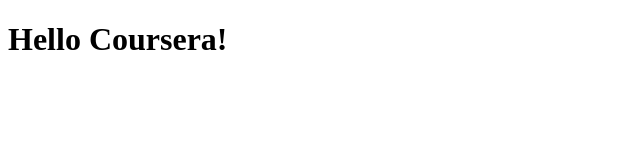
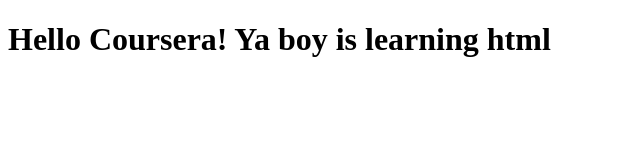
Before and after one commit to amccook23/coursera-test2, a plain HTML site: page site/index.html in a window 1280 px wide. Shown: the whole page, without its empty margins (0-640 px from the left). Drawn offline with Linux system fonts and the light colour scheme.

Commit message:
Small addition to page.

```diff
--- a/site/index.html
+++ b/site/index.html
@@ -4,6 +4,6 @@
 	<title>Hello Coursera!</title>
 </head>
 <body>
-<h1>Hello Coursera!</h1>
+<h1>Hello Coursera! Ya boy is learning html</h1>
 </body>
 </html>
```
